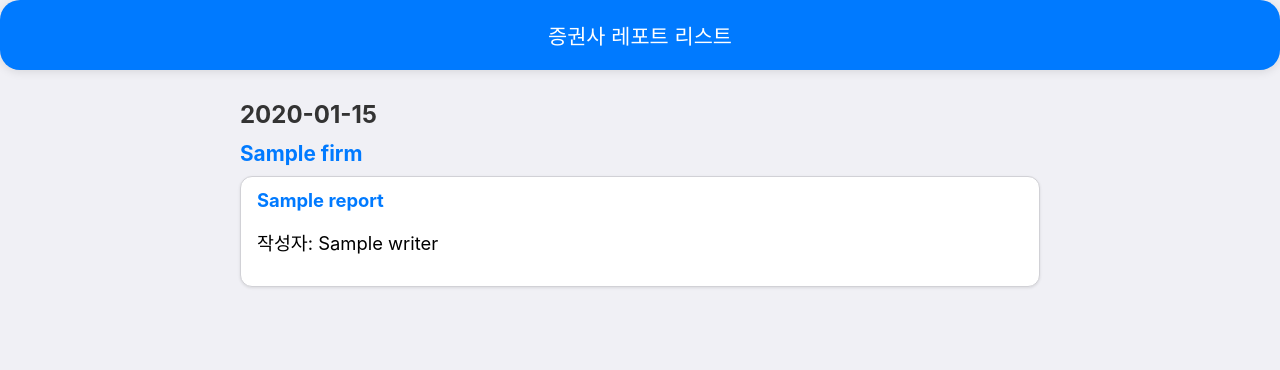
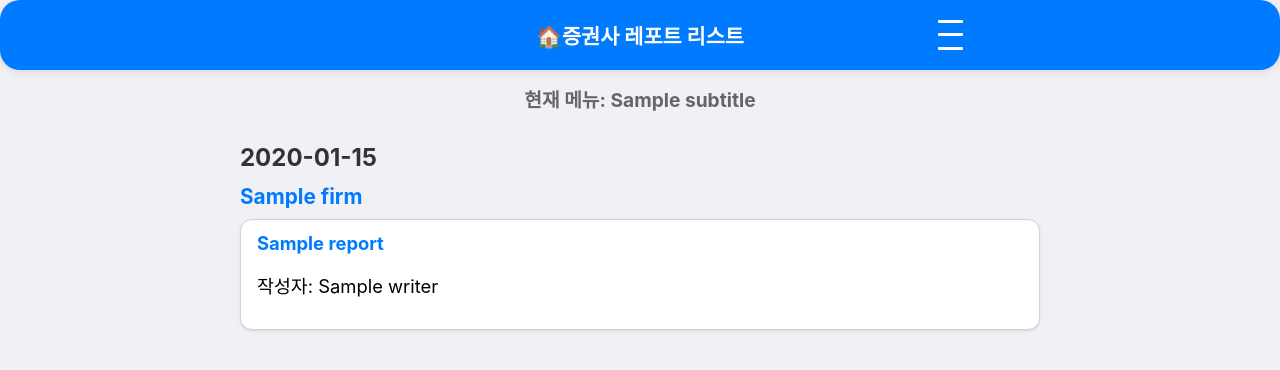
Before and after one commit to liante0904/docker-flask, a Flask app: template templates/index.html in a window 1280 px wide. Shown: the top 370 px of the page. Run offline with Flask 3, Linux system fonts and the light colour scheme; the template is opened without the code that fills it: most values are stand-ins (such as "Sample title", 1, 10 or a date in 2020); parts of the project's set-up code (start-up, migrations or seed data) failed here and were passed over.

Commit message:
add route('/report/daily_group')

```diff
--- a/app.py
+++ b/app.py
@@ -1,11 +1,11 @@
-from flask import Flask, send_from_directory, render_template
+from flask import Flask, send_from_directory, render_template, jsonify, request
 from flask_talisman import Talisman
 from apscheduler.schedulers.background import BackgroundScheduler
 from datetime import datetime
 from collections import defaultdict
 import os
 import json
-from model.SQLiteManagerORM import SQLiteManagerSQL
+from model.SQLiteManager import SQLiteManagerSQL
 
 app = Flask(__name__)
 
@@ -88,9 +88,50 @@ def group_reports_by_date_and_firm():
 
     return grouped
 
+# DB에서 가져온 데이터를 날짜별, 회사별로 그룹화
+def recent_reports_by_today():
+    db = SQLiteManagerSQL()
+
+    # DB에서 데이터 가져오기
+    rows = db.fetch_articles_by_todate()
+    print(f"DB에서 가져온 데이터: {len(rows)}")
+    db.close_connection()
+
+    grouped = defaultdict(lambda: defaultdict(list))
+
+    # DB에서 가져온 데이터를 그룹화
+    for row in rows:
+        cleaned_row = {
+            "title": row.get("ARTICLE_TITLE", "").strip(),
+            "link": (row.get("TELEGRAM_URL") or "").strip(),
+            "writer": (row.get("WRITER") or "").strip(),
+            "key": row.get("KEY", "").strip()
+        }
+        date = row.get("SAVE_TIME", "REG_DT").strip()
+        date = datetime.strptime(date, '%Y-%m-%dT%H:%M:%S.%f').strftime('%Y-%m-%d')
+        firm = row.get("FIRM_NM", "").strip()
+        grouped[date][firm].append(cleaned_row)
+
+    return grouped
+
 @app.route('/')
 def home():
-    """메인 페이지 - 레포트 목록 표시"""
+    """메인 페이지 - 레포트 목록 표시 (일별 그룹화된 레포트)"""
+
+    grouped_reports = recent_reports_by_today()
+
+    # JSON 파일을 읽어 데이터 가져오기
+    # json_file_path = os.path.join(BASE_DIR, 'data.json')
+    # with open(json_file_path, 'r', encoding='utf-8') as json_file:
+    #     grouped_reports = json.load(json_file)
+
+    # print(f"그룹화된 레포트: {len(grouped_reports)}")
+    return render_template('index.html', grouped_reports=grouped_reports, subtitle="최근 레포트")
+
+
+@app.route('/report/daily_group')
+def daily_group():
+    """메인 페이지 - 레포트 목록 표시 (일별 그룹화된 레포트)"""
 
     grouped_reports = group_reports_by_date_and_firm()
 
@@ -100,7 +141,32 @@ def home():
     #     grouped_reports = json.load(json_file)
 
     # print(f"그룹화된 레포트: {len(grouped_reports)}")
-    return render_template('index.html', grouped_reports=grouped_reports)
+    return render_template('index.html', grouped_reports=grouped_reports, subtitle="일자별 레포트")
+
+@app.route('/report', defaults={'key': None})
+@app.route('/report/<key>')
+def report(key):
+    """키가 없거나 recent일 경우 최근 레포트 표시"""
+    print(f"받은 키: {key}")
+
+    # JSON 파일 경로
+    json_file_path = os.path.join(BASE_DIR, 'data.json')
+
+    # JSON 파일 읽기
+    with open(json_file_path, 'r', encoding='utf-8') as json_file:
+        all_reports = json.load(json_file)
+
+    # 최근 레포트 (최신 날짜순으로 정렬)
+    if key is None or key.lower() == 'recent':
+        recent_reports = sorted(all_reports, key=lambda x: x.get('date', ''), reverse=True)
+        return render_template('index.html', grouped_reports=recent_reports)
+
+    # 특정 키로 필터링
+    filtered_reports = [report for report in all_reports if report.get('key') == key]
+    if not filtered_reports:
+        return jsonify({'error': f'Key "{key}"에 해당하는 레포트가 없습니다.'}), 404
+
+    return render_template('index.html', grouped_reports=filtered_reports)
 
 @app.route('/pdf/<path:filename>')
 def serve_pdf(filename):
@@ -119,12 +185,8 @@ if not os.path.exists(json_file_path):
     generate_json_file()
 
 if __name__ == "__main__":
-
     # 환경 변수에 따라 app.run() 설정
     if os.getenv('FLASK_ENV') == 'development':
-        app.run(debug=False)
+        app.run(debug=True)  # SSL 없이 실행
     else:
         app.run(host="0.0.0.0", port=5000)
-        # # 배포 환경에서는 SSL을 설정하거나 다른 옵션을 사용할 수 있습니다.
-        # context = ('/app/cert.pem', '/app/privkey.pem')  # 인증서와 키 경로
-        # app.run(host="0.0.0.0", port=5000, debug=False, ssl_context=context)
--- a/templates/index.html
+++ b/templates/index.html
@@ -2,22 +2,98 @@
 <html lang="ko">
 <head>
     <meta charset="UTF-8">
-    <meta name="viewport" content="width=device-width, initial-scale=1.0">
+    <meta name="viewport" content="width=device-width, initial-scale=1.0, maximum-scale=1.0, user-scalable=no">
     <title>증권사 레포트 리스트</title>
     <style>
+        html, body {
+            margin: 0;
+            padding: 0;
+            box-sizing: border-box;
+            width: 100%;
+        }
         body {
             font-family: -apple-system, BlinkMacSystemFont, "Segoe UI", Roboto, "Helvetica Neue", Arial, sans-serif;
-            margin: 0; padding: 0; box-sizing: border-box; font-size: 1em; background-color: #f0f0f5;
+            font-size: 1em;
+            background-color: #f0f0f5;
         }
         header {
-            background: #007aff; color: white; margin-bottom: 15px; padding: 20px; text-align: center;
-            font-size: 1.3em; border-radius: 20px; box-shadow: 0 2px 10px rgba(0, 0, 0, 0.1);
+            background: #007aff; color: white; padding: 20px; text-align: center;
+            font-size: 1.3em; position: relative;
+            border-radius: 20px; box-shadow: 0 2px 10px rgba(0, 0, 0, 0.1);
+        }
+        .home-logo {
+            position: absolute; top: 50%; left: 20px; transform: translateY(-50%);
+            cursor: pointer; width: 40px; height: 40px; border-radius: 50%; background-color: white;
+            display: flex; align-items: center; justify-content: center; font-size: 1.2em; color: #007aff;
+            font-weight: bold; box-shadow: 0 2px 5px rgba(0, 0, 0, 0.2);
+        }
+        .title {
+            font-weight: bold; color: white; cursor: pointer; margin: 0;
+        }
+        .hamburger-menu {
+            position: absolute; top: 50%; right: 20px; transform: translateY(-50%);
+            width: 40px; height: 40px; cursor: pointer; display: flex; flex-direction: column;
+            justify-content: space-around; align-items: center; background-color: transparent;
+        }
+        .hamburger-menu div {
+            width: 25px; height: 3px; background: white; border-radius: 1px;
+        }
+        /* 기존 메뉴 스타일 */
+        .menu-panel {
+            position: absolute; /* 메뉴 위치 */
+            top: 60px; /* 헤더 아래로 위치 */
+            right: 40px; /* 기본적으로 PC에서 오른쪽에 고정 */
+            width: auto; /* 리스트 너비를 컨텐츠에 맞춤 */
+            height: auto; /* 높이를 컨텐츠에 맞춤 */
+            background: white;
+            border: 1px solid #d1d1d6; /* 경계선 추가 */
+            box-shadow: 0 2px 5px rgba(0, 0, 0, 0.1);
+            display: none; /* 기본적으로 숨김 */
+            flex-direction: column;
+            padding: 10px;
+            border-radius: 12px;
+            z-index: 1000;
+        }
+
+        /* 화면 크기가 768px 이상일 때 */
+        @media (min-width: 768px) {
+            .menu-panel {
+                right: 300px; /* 메뉴 패널 오른쪽 300px 위치 */
+            }
+            .hamburger-menu {
+                right: 310px; /* 햄버거 버튼도 오른쪽 300px 위치 */
+            }
+        }
+
+        /* 화면 크기가 768px 미만일 때 */
+        @media (max-width: 767px) {
+            .menu-panel {
+                right: 10px; /* 모바일에서는 오른쪽 10px 위치 */
+            }
+        }
+
+        .menu-panel.open {
+            display: flex; /* 열릴 때 표시 */
+        }
+        .menu-item {
+            color: #007aff; font-weight: bold; text-decoration: none; font-size: 1.1em; margin: 10px 0;
+            padding: 10px 15px; border-radius: 15px; background-color: #f0f0f5; text-align: center;
+            transition: background-color 0.3s;
+            width: 100%; box-sizing: border-box;
+        }
+        .menu-item:hover {
+            background-color: #e0e0e5;
+        }
+        .menu-title {
+            font-size: 1.2em; font-weight: bold; color: #007aff; margin-bottom: 10px;
+        }
+        .subtitle {
+            font-size: 1.2em; font-weight: bold; color: #666; text-align: center; margin-bottom: 15px; margin-top: 15px;
         }
         .container { padding: 15px; }
         .date-group { margin-bottom: 25px; }
         .date-title {
             font-size: 1.5em; font-weight: bold; margin-bottom: 12px; color: #333;
-            font-family: -apple-system, BlinkMacSystemFont, "Segoe UI", sans-serif;
         }
         .company-group { margin-bottom: 20px; }
         .company-title { font-size: 1.3em; font-weight: bold; margin-bottom: 10px; color: #007aff; cursor: pointer; }
@@ -36,15 +112,27 @@
         }
     </style>
     <script>
-        // JavaScript로 div 클릭 시 링크 열기
-        function openLink(url) {
-            window.open(url, "_blank");
+        function toggleMenu() {
+            const menuPanel = document.querySelector('.menu-panel');
+            menuPanel.classList.toggle('open');
         }
     </script>
-
 </head>
 <body>
-    <header>증권사 레포트 리스트</header>
+    <header>
+        <div class="title" onclick="location.href='/'">🏠증권사 레포트 리스트</div>
+        <div class="hamburger-menu" onclick="toggleMenu()">
+            <div></div>
+            <div></div>
+            <div></div>
+        </div>
+        <div class="menu-panel">
+            <div class="menu-title">메뉴</div>
+            <a class="menu-item" href="/">최근 게시된 레포트</a>
+            <a class="menu-item" href="/report/daily_group">일자별 레포트</a>
+        </div>
+    </header>
+    <div class="subtitle">현재 메뉴: {{subtitle}}</div>
     <div class="container">
         {% for date, firms in grouped_reports.items() %}
         <div class="date-group">
```
Also changed, not shown: model/SQLiteManager.py (renamed from model/SQLiteManagerORM.py, +22 -0 lines), 1 other file.
